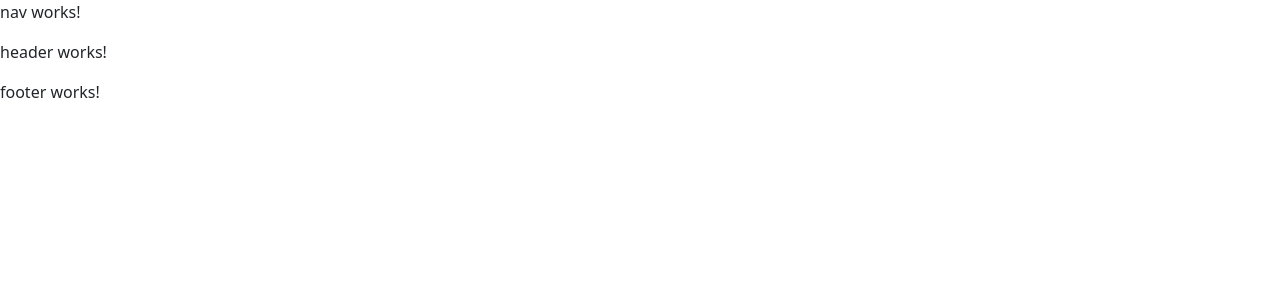
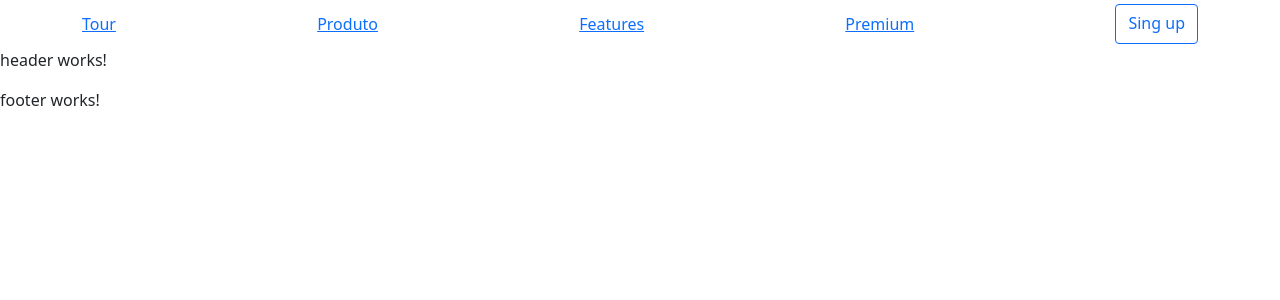
Before and after one commit to MayconL27/E-commerce-Angular, an Angular app: page / in a window 1280 px wide. Shown: the top 300 px of the page. Built offline with nearby package versions, Linux system fonts and the light colour scheme.

Commit message:
Adicionado nav componentes

```diff
--- a/src/app/components/shared/nav/nav.component.html
+++ b/src/app/components/shared/nav/nav.component.html
@@ -1 +1,10 @@
-<p>nav works!</p>
+<nav class="site-header sticky-top py-1">
+    <div class="container d-flex flex-column flex-md-row justify-content-between">
+      <a class="py-2 d-none d-md-inline-block" href="#">Tour</a>
+      <a class="py-2 d-none d-md-inline-block" href="#">Produto</a>
+      <a class="py-2 d-none d-md-inline-block" href="#">Features</a>
+      <a class="py-2 d-none d-md-inline-block" href="#">Premium</a>
+      <a class="btn btn-outline-primary" href="#">Sing up</a>
+    </div>
+
+  </nav>
```
